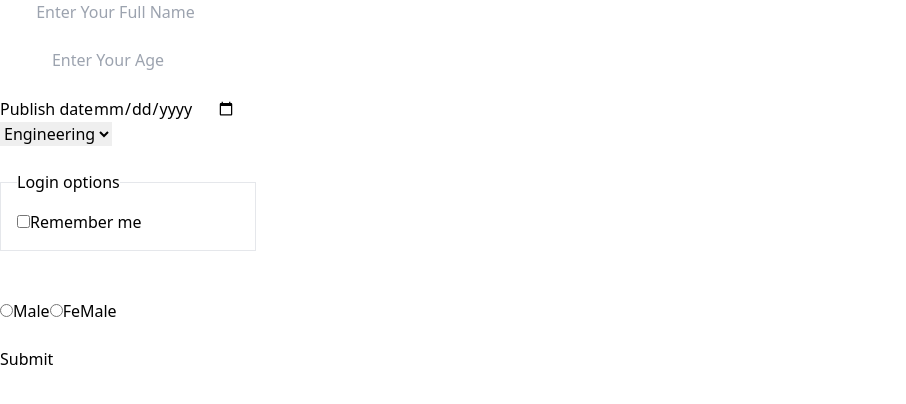
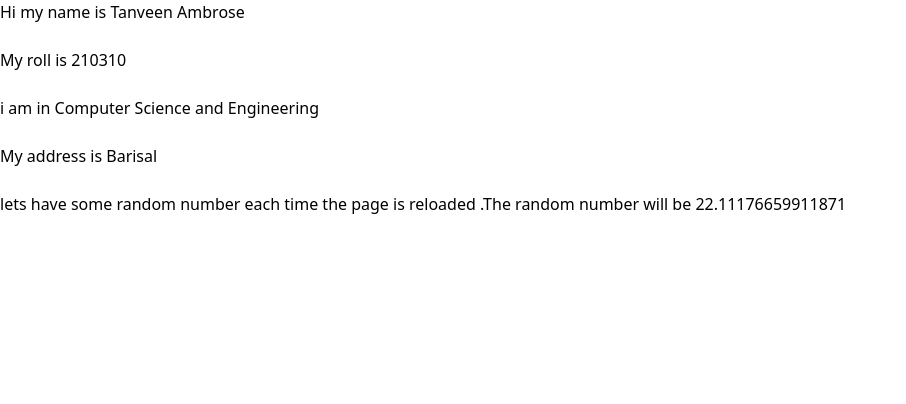
Before and after one commit to TanveenAmbrose/learning-react, a React (Vite) app: page / in a window 1280 px wide. Shown: the top 404 px of the page, without its empty margins (0-906 px from the left). Built offline with nearby package versions, Linux system fonts and the light colour scheme.

Commit message:
still working

```diff
--- a/src/App.jsx
+++ b/src/App.jsx
@@ -7,13 +7,14 @@ import Focus from './components/Focus'
 import Keyboard from './components/Keyboard'
 import DateAndTime from './components/DateAndTime'
 import SubmitDetails from './components/SubmitDetails'
+import Expression from './components/Expression'
 
 function App() {
   const [count, setCount] = useState(0)
 
   return (
     <>
-    <SubmitDetails/>
+    {/* <SubmitDetails/> */}
       {/* <Navbar/>
       <Mode/>
       <Badboy/>
@@ -21,6 +22,8 @@ function App() {
       <Focus/>
       <Keyboard/>
       <DateAndTime/> */}
+      <Expression/>
+
 
     </>
   )
--- /dev/null
+++ b/src/components/Expression.jsx
@@ -0,0 +1,20 @@
+import React from 'react'
+const obj ={
+    name: "Tanveen Ambrose",
+    roll: 210310,
+    Department: "Computer Science and Engineering",
+    Address: "Barisal"
+}
+function Expression() {
+  return (
+    <div>
+      <h1>Hi my name is {obj.name} </h1><br />
+      <h1>My roll is {obj.roll}</h1><br />
+      <h1>i am in {obj.Department}</h1><br />
+      <h1>My address is {obj.Address}</h1><br />
+      <p>lets have some random number each time the page is reloaded .The random number will be {Math.random()*100}</p>
+    </div>
+  )
+}
+
+export default Expression
```
